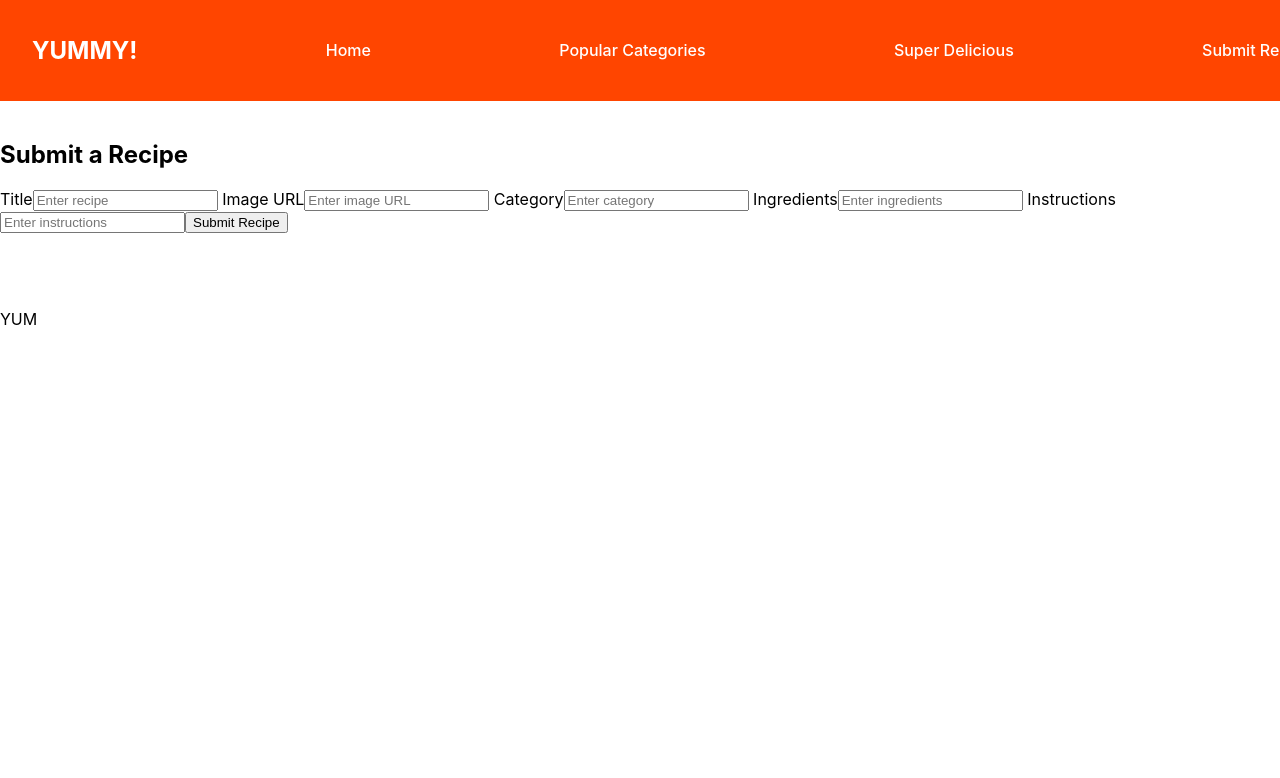
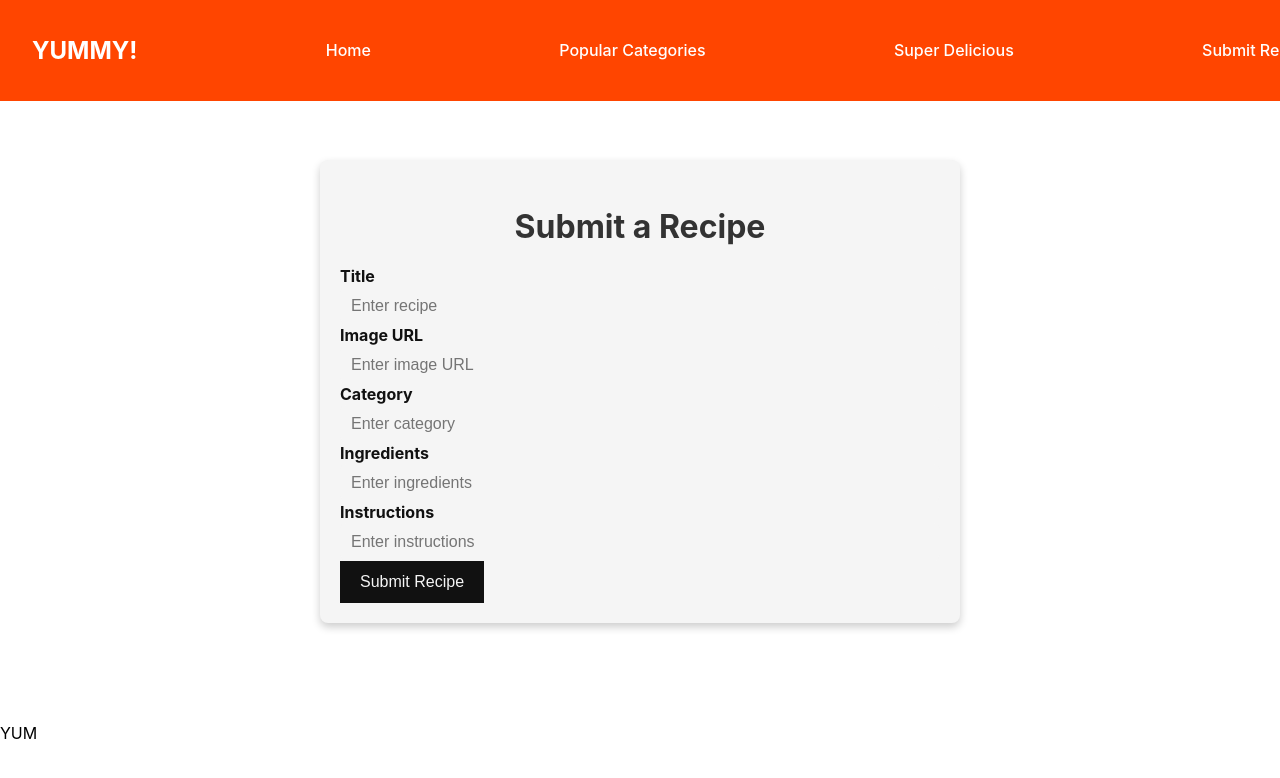
Before and after one commit to Blessing886/yummy, a React (Create React App) app: page /form-submit in a window 1280 px wide. Shown: the top 778 px of the page. Built offline with nearby package versions, Linux system fonts and the light colour scheme.

Commit message:
styles form

```diff
--- a/src/index.css
+++ b/src/index.css
@@ -177,3 +177,61 @@ body, .search-input {
   color: #555;
   margin-top: 5px;
 }
+
+.submit-container {
+  width: 100%;
+  max-width: 600px;
+  margin: 40px auto;
+  padding: 20px;
+  border: 1px #ccc;
+  border-radius: 8px;
+  box-shadow: 0 4px 8px rgba(0, 0, 0, 0.2);
+  background-color: whitesmoke;
+}
+
+.submit-container h2 {
+  text-align: center;
+  margin-bottom: 20px;
+  font-size: 2rem;
+  color: #333;
+}
+
+.form {
+  display: flex;
+  flex-direction: column;
+  gap: 15px;
+}
+
+label {
+  font-size: 1rem;
+  font-weight: bold;
+  color: #111;
+  margin-bottom: 5px;
+}
+
+input[type='text'] {
+  padding: 10px;
+  font-size: 1rem;
+  border: 1px solid whitesmoke;
+  border-radius: 6px;
+  border-bottom: 10px;
+  width: 100%;
+  box-sizing: border-box;
+  background-color: whitesmoke;
+  transition: 0.2s ease;
+}
+
+input[type='text']:focus {
+  outline: none;
+  border-color: #111;
+}
+
+button {
+  padding: 12px 20px;
+  font-size: 1rem;
+  background-color: #111;
+  color: whitesmoke;
+  border: none;
+  cursor: pointer;
+  transition: 0.2s ease;
+}
```
